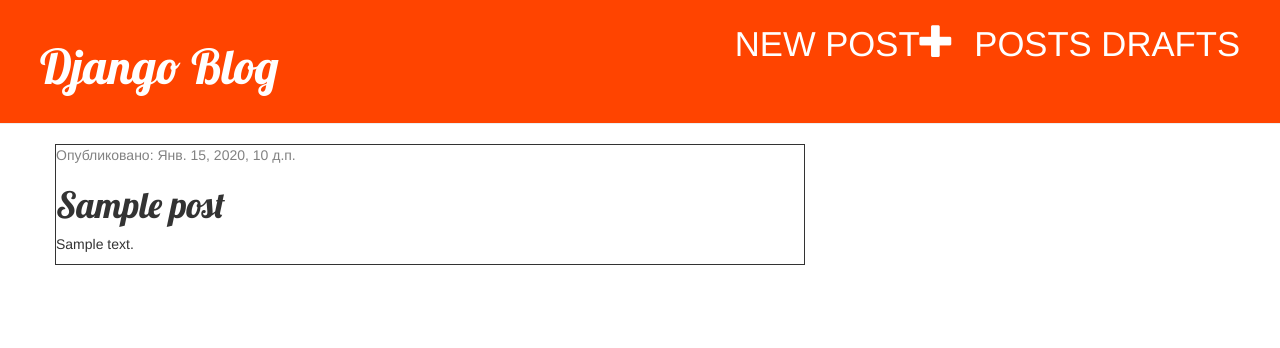
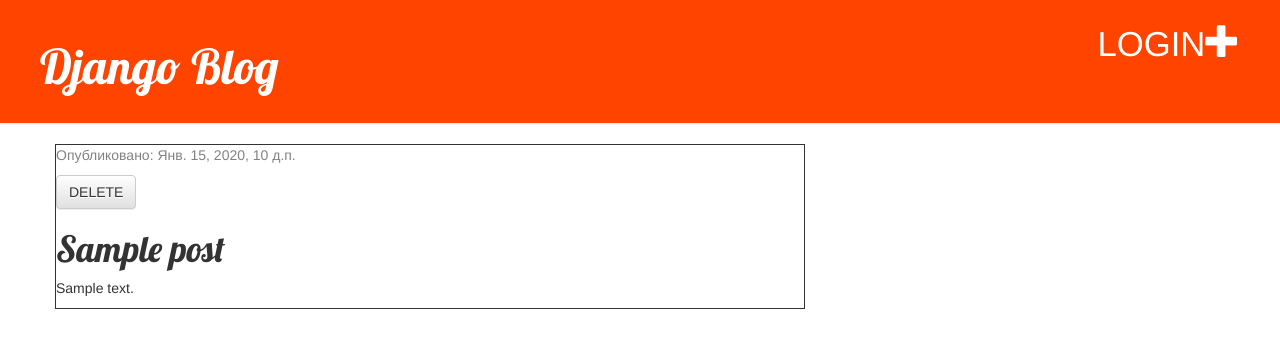
Before and after one commit to DanielsRepo/PasswordSaver, a Django app: page /post/1/ in a window 1280 px wide. Shown: the top 348 px of the page. Run offline with Django 3.2, Linux system fonts and the light colour scheme; tables that the repository leaves empty hold one stand-in row (values such as "Sample post"); some libraries are stand-ins or nearby versions.

Commit message:
final maybe

```diff
--- a/blog/settings.py
+++ b/blog/settings.py
@@ -15,6 +15,7 @@ import os
 # Build paths inside the project like this: os.path.join(BASE_DIR, ...)
 BASE_DIR = os.path.dirname(os.path.dirname(os.path.abspath(__file__)))
 
+LOGIN_REDIRECT_URL = '/'
 
 # Quick-start development settings - unsuitable for production
 # See https://docs.djangoproject.com/en/2.1/howto/deployment/checklist/
--- a/blog/urls.py
+++ b/blog/urls.py
@@ -1,23 +1,11 @@
-"""blog URL Configuration
+from django.urls import path, include
+from django.contrib import admin
 
-The `urlpatterns` list routes URLs to views. For more information please see:
-    https://docs.djangoproject.com/en/2.1/topics/http/urls/
-Examples:
-Function views
-    1. Add an import:  from my_app import views
-    2. Add a URL to urlpatterns:  path('', views.home, name='home')
-Class-based views
-    1. Add an import:  from other_app.views import Home
-    2. Add a URL to urlpatterns:  path('', Home.as_view(), name='home')
-Including another URLconf
-    1. Import the include() function: from django.urls import include, path
-    2. Add a URL to urlpatterns:  path('blog/', include('blog.urls'))
-"""
-from django.contrib import admin
-from django.urls import path, include
-from page1.models import Post
+from django.contrib.auth import views
 
 urlpatterns = [
     path('admin/', admin.site.urls),
+    path('accounts/login/', views.LoginView.as_view(), name='login'),
+    path('accounts/logout/', views.LogoutView.as_view(next_page='/'), name='logout'),
     path('', include('page1.urls')),
 ]
--- a/page1/models.py
+++ b/page1/models.py
@@ -10,7 +10,7 @@ class Post(models.Model):
     published_date = models.DateTimeField(blank = True, null = True)
 
     def publish(self):
-        # self.published_date = timezone.now()
+        self.published_date = timezone.now()
         self.save()
 
     def __str__(self):
--- a/page1/templates/page1/base.html
+++ b/page1/templates/page1/base.html
@@ -9,8 +9,15 @@
     </head>
     <body>
         <div class="page-header">
-            <a href="{% url 'post_draft_list' %}" class="top-menu">POSTS DRAFTS</a>
-            <a href="{% url 'post_new' %}" class="top-menu">NEW POST<span class="glyphicon glyphicon-plus"></span></a>
+            {% if user.is_authenticated %}
+                <p class="top-menu">HELLO {{ user.username }} </p>
+                <a href="{% url 'post_draft_list' %}" class="top-menu">POSTS DRAFTS</a>
+                <a href="{% url 'post_new' %}" class="top-menu">NEW POST<span class="glyphicon glyphicon-plus"></span></a>
+                <a href="{% url 'logout' %}" class="top-menu">LOGOUT<span class="glyphicon glyphicon-plus"></span></a>
+            {% else %}
+                <a href="{% url 'login' %}" class="top-menu">LOGIN<span class="glyphicon glyphicon-plus"></span></a>
+            {% endif %}
+
             <h1><a href="/">Django Blog</a></h1>
         </div>
         <div class="content container">
--- a/page1/templates/page1/post_detail.html
+++ b/page1/templates/page1/post_detail.html
@@ -3,9 +3,12 @@
 {% block content %}
     <div class="post">
         {% if post.published_date %}
-        <div class="date">
-            <p>Опубликовано: {{ post.published_date }}</p>
-        </div>
+            <div class="date">
+                <p>Опубликовано: {{ post.published_date }}</p>
+            </div>
+            <a class="btn btn-default" href="{% url 'post_delete' pk=post.pk %}">DELETE</a>
+        {% else %}
+            <a class="btn btn-default" href="{% url 'post_publish' pk=post.pk %}">PUBLISH</a>
         {% endif %}
         <h1>{{ post.title }}</h1>
         <p>{{ post.text|linebreaksbr }}</p>
--- a/page1/templates/page1/post_draft_list.html
+++ b/page1/templates/page1/post_draft_list.html
@@ -1,11 +1,11 @@
 {% extends './base.html' %}
 
 {% block content %}
-FFFFFFFFFFFF
     {% for post in posts %}
-    Faff
         <div class="post">
+            <p class="date">created: {{ post.created_date|date:'d-m-Y' }}</p>
             <h1><a href="{% url 'post_detail' pk=post.pk %}">{{ post.title }}</a></h1>
+            <p>{{ post.text|truncatechars:200 }}</p>
         </div>
     {% endfor %}
 {% endblock %}
--- a/page1/urls.py
+++ b/page1/urls.py
@@ -6,4 +6,6 @@ urlpatterns = [
     path('post/<int:pk>/', views.post_detail, name='post_detail'),
     path('post/new/', views.post_new, name='post_new'),
     path('drafts/', views.post_draft_list, name='post_draft_list'),
+    path('post/<pk>/publish/', views.post_publish, name='post_publish'),
+    path('post/<pk>/delete/', views.post_delete, name='post_delete'),
 ]
--- a/page1/views.py
+++ b/page1/views.py
@@ -3,28 +3,42 @@ from django.utils import timezone
 from page1.models import Post
 from .forms import PostForm
 from django.shortcuts import redirect
+from django.contrib.auth.decorators import login_required
 
 def page1(request):
-    posts = Post.objects.filter(published_date__lte=timezone.now()).order_by('published_date')
+    posts = Post.objects.filter(published_date__lte=timezone.now()).order_by('-published_date')
     return render(request, 'page1/page1.html', {'posts': posts})
 
 def post_detail(request, pk):
     post = get_object_or_404(Post, pk=pk)
     return render(request, 'page1/post_detail.html', {'post': post})
 
+@login_required
 def post_new(request):
     if request.method == "POST":
         form = PostForm(request.POST)
         if form.is_valid():
             post = form.save(commit=False)
             post.author = request.user
-            # post.published_date = timezone.now()
             post.save()
             return redirect('post_detail', pk=post.pk)
     else:
         form = PostForm()
     return render(request, 'page1/post_edit.html', {'form': form})
 
+@login_required
 def post_draft_list(request):
     posts = Post.objects.filter(published_date__isnull = True).order_by('created_date')
-    return render(request, 'page1/post_draft_list.html', {posts: 'posts'})
+    return render(request, 'page1/post_draft_list.html', {'posts': posts})
+
+@login_required
+def post_publish(request, pk):
+    post = get_object_or_404(Post, pk=pk)
+    post.publish()
+    return redirect('post_detail', pk=pk)
+
+@login_required
+def post_delete(request, pk):
+    post = get_object_or_404(Post, pk=pk)
+    post.delete()
+    return redirect('page1')
```
Also changed, not shown: page1/templates/registration/login.html (added, +23 -0 lines), 1 other file.
